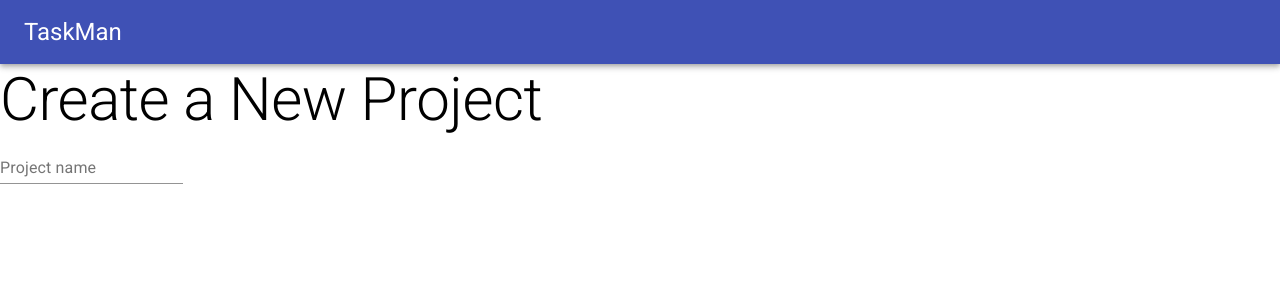
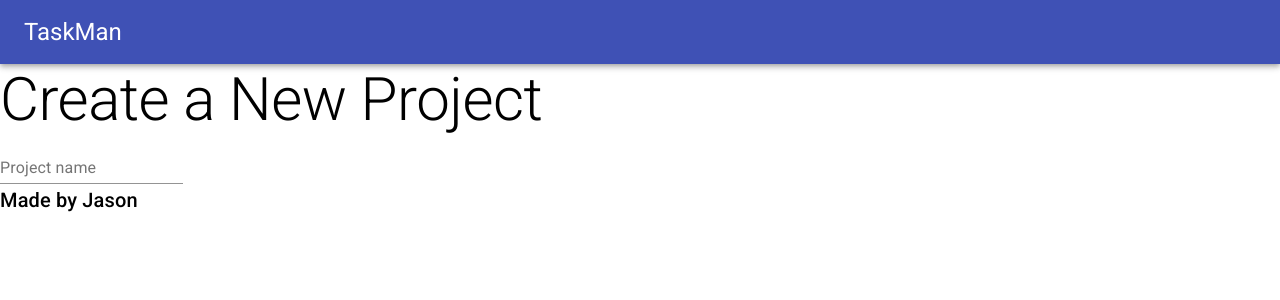
Before and after one commit to jallend1/taskman, a React (Create React App) app: page / in a window 1280 px wide. Shown: the top 300 px of the page. Built offline with nearby package versions, Linux system fonts and the light colour scheme.

Commit message:
Adds Footer component

```diff
--- a/src/App.js
+++ b/src/App.js
@@ -1,10 +1,12 @@
-import NavBar from './Components/NavBar';
-import Home from './Components/Home';
+import NavBar from "./Components/NavBar";
+import Home from "./Components/Home";
+import Footer from "./Components/Footer";
 function App() {
   return (
     <div className="App">
       <NavBar />
       <Home />
+      <Footer />
     </div>
   );
 }
```
Also changed, not shown: 1 other file (tests, documents, lock files or other folders).
